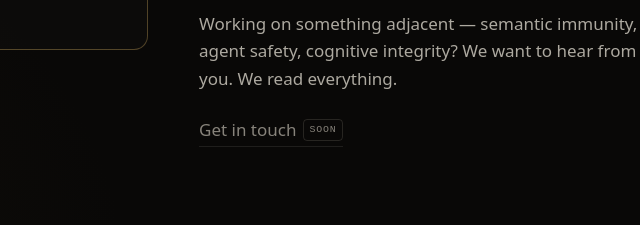
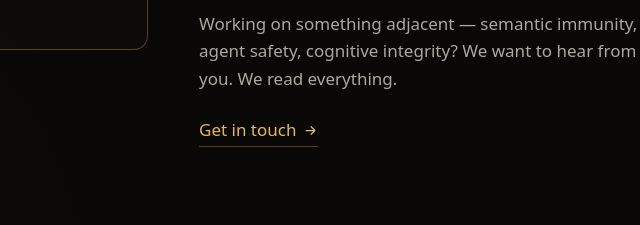
Before and after one commit to Leo12261975/Homo-Sui-Iuris, an Astro site in the folder landing/: page / in a window 1280 px wide. Shown: the part 3935-4160 px from the top of the page, 490-1130 px from the left. Built offline with nearby package versions, Linux system fonts and the light colour scheme; Astro itself is replaced by a stand-in of ours.

Commit message:
docs: email for contacts

```diff
--- /dev/null
+++ b/landing/pnpm-workspace.yaml
@@ -0,0 +1,6 @@
+allowBuilds:
+  esbuild: true
+  sharp: true
+onlyBuiltDependencies:
+  - esbuild
+  - sharp
--- a/landing/src/components/Involve.astro
+++ b/landing/src/components/Involve.astro
@@ -56,16 +56,25 @@ const platforms = ["Windows", "Linux", "Docker"];
             Working on something adjacent — semantic immunity, agent safety,
             cognitive integrity? We want to hear from you. We read everything.
           </p>
-          {/* TODO: set the real contact target (email or form) — placeholder per launch decision. */}
-          <span class="textlink textlink--dark is-pending" role="link" aria-disabled="true">
+          {/* Address assembled client-side so it never appears in the static HTML scrapers harvest. */}
+          <a class="textlink textlink--dark" data-contact data-user="hello.w0guard" data-domain="proton.me">
             Get in touch
-            <span class="pending-tag">soon</span>
-          </span>
+            <svg width="15" height="15" viewBox="0 0 24 24" fill="none" aria-hidden="true">
+              <path d="M5 12h14M13 6l6 6-6 6" stroke="currentColor" stroke-width="2" stroke-linecap="round" stroke-linejoin="round"/>
+            </svg>
+          </a>
         </article>
       </div>
     </div>
   </div>
 </section>
+
+<script>
+  const contact = document.querySelector<HTMLAnchorElement>("a[data-contact]");
+  if (contact) {
+    contact.href = `mailto:${contact.dataset.user}@${contact.dataset.domain}`;
+  }
+</script>
 
 <style>
   .involve {
@@ -174,24 +183,8 @@ const platforms = ["Windows", "Linux", "Docker"];
       border-color var(--dur-fast) var(--ease-out-quart);
   }
   .textlink--dark svg { transition: transform var(--dur-fast) var(--ease-out-quart); }
-  .textlink--dark:hover:not(.is-pending) { gap: 0.6rem; border-bottom-color: var(--gold); }
-  .textlink--dark:hover:not(.is-pending) svg { transform: translate(2px, -2px); }
-
-  .is-pending {
-    color: var(--faint-on-dark);
-    border-bottom-color: oklch(0.8 0.02 85 / 0.12);
-    cursor: default;
-  }
-  .pending-tag {
-    font-family: var(--font-mono);
-    font-size: 0.62rem;
-    letter-spacing: 0.08em;
-    text-transform: uppercase;
-    color: var(--faint-on-dark);
-    border: 1px solid oklch(0.8 0.02 85 / 0.16);
-    border-radius: 4px;
-    padding: 0.12rem 0.36rem;
-  }
+  .textlink--dark:hover { gap: 0.6rem; border-bottom-color: var(--gold); }
+  .textlink--dark:hover svg { transform: translate(2px, -2px); }
 
   @media (max-width: 46rem) {
     .involve__grid { grid-template-columns: 1fr; }
```
Also changed, not shown: landing/README.md, 1 other file.
